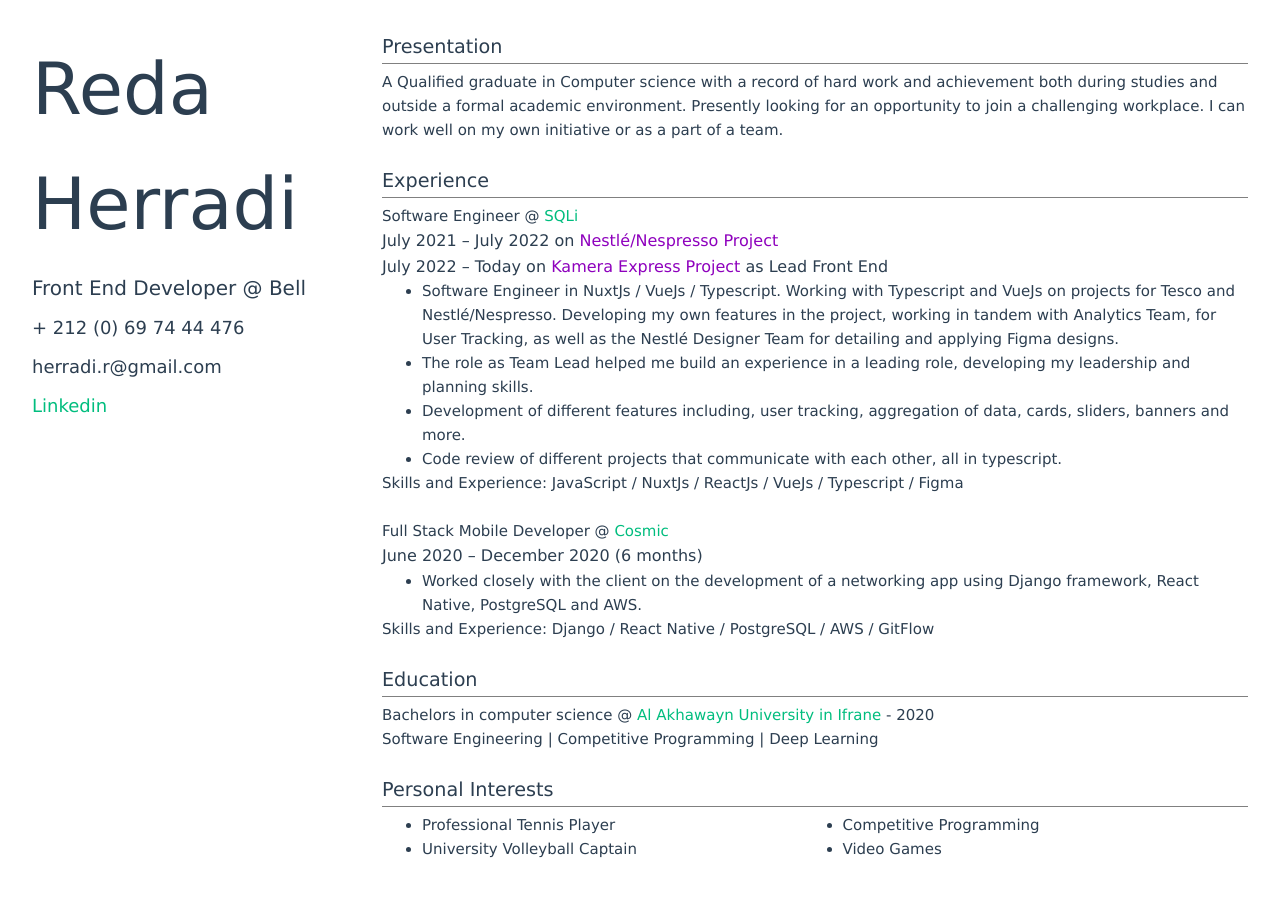
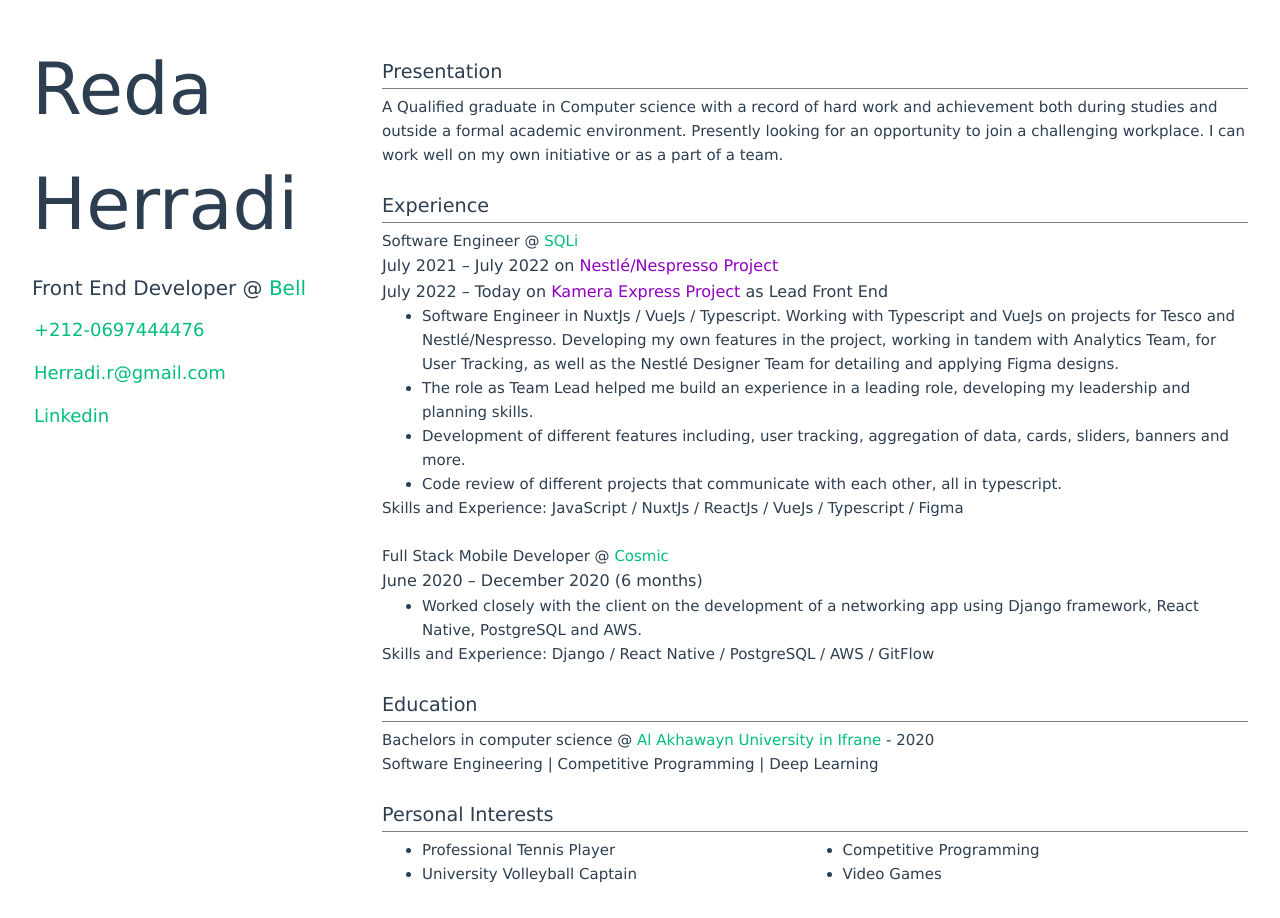
Before and after one commit to Reda-H/vue_resume, a Vue app: page / in a window 1280 px wide. Before the commit the page ends 893 px from the top, so only its background shows below. Built offline with nearby package versions, Linux system fonts and the light colour scheme.

Commit message:
added design touch

```diff
--- a/src/App.vue
+++ b/src/App.vue
@@ -4,10 +4,10 @@
 <template>
   <header class="sidebar">
     <h1 class="name">Reda Herradi</h1>
-    <h1 class="role">Front End Developer @ Bell</h1>
-    <h1 class="phone">+ 212 (0) 69 74 44 476</h1>
-    <h1 class="email">herradi.r@gmail.com</h1>
-    <h1 class="linkedin"><a href="https://www.linkedin.com/in/reda-herradi/">Linkedin</a></h1>
+    <h1 class="role">Front End Developer @ <a href="https://www.bell.ca/">Bell</a></h1>
+    <a class="title-link" href="tel:+212697444476"><h1 class="phone">+212-0697444476</h1></a>
+    <a class="title-link" href="mailto:herradi.r@gmail.com"><h1 class="email">Herradi.r@gmail.com</h1></a>
+    <a class="title-link" href="https://www.linkedin.com/in/reda-herradi/"><h1 class="linkedin">Linkedin</h1></a>
   </header>
 
   <main>
@@ -83,16 +83,15 @@
 </template>
 
 <style scoped>
-.sidebar {
-  width: 300px;
+
+.name {
+  font-family: "Verdana", Times, serif;
+  font-size: 36px;
+}
+.sidebar{
   display: flex;
   flex-direction: column;
   gap: 10px;
-}
-
-.name {
-  font-family: "Verdana", Times, serif;
-  font-size: 72px;
 }
 
 .role {
@@ -111,6 +110,14 @@
   font-size: 18px;
 }
 
+a.title-link {
+  padding: 2px;
+}
+
+
+main {
+  margin-top: 25px;
+}
 
 h3 {
   font-size: 1.2rem;
@@ -140,4 +147,18 @@
   columns: 2;
   gap: 15px;
 }
+
+@media (min-width: 641px){
+  .name {
+    font-family: "Verdana", Times, serif;
+    font-size: 72px;
+  }
+}
+
+@media (min-width: 1024px) {
+  .sidebar {
+    width: 300px;
+    columns: 1;
+  }
+}
 </style>
```
